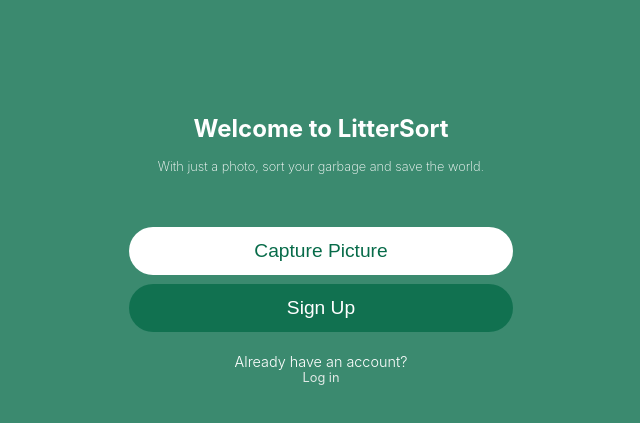
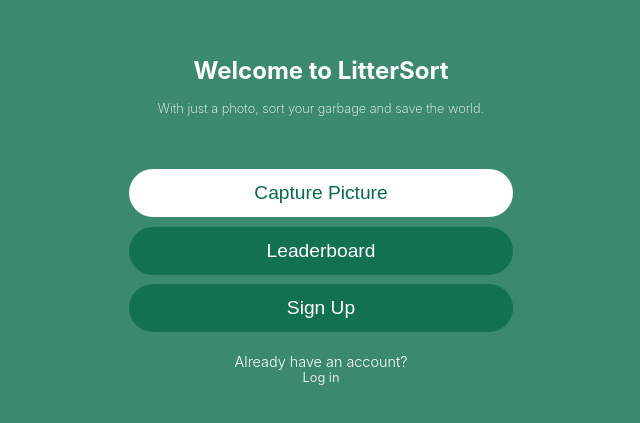
Before and after one commit to codeforsanjose/litter.ai, a React (Create React App) app in the folder client/: page / in a window 1280 px wide. Shown: the part 279-702 px from the top of the page, without its empty margins (319-959 px from the left). Built offline with nearby package versions, Linux system fonts and the light colour scheme; some icons are missing.

Commit message:
Leaderboard button added to landing page

```diff
--- a/client/src/Components/LandingPage.jsx
+++ b/client/src/Components/LandingPage.jsx
@@ -19,11 +19,23 @@ export default function LandingPage({ user }) {
                 Capture Picture
               </button>
             </Link>
-            { !user
-            && (
+            <Link to="/leaderboard">
+              <button type="button" className="landing-secondary-button">
+                Leaderboard
+              </button>
+            </Link>
+            { user
+              ? (
+                <Link to="/profile">
+                  <button type="button" className="landing-secondary-button">
+                    Profile
+                  </button>
+                </Link>
+              )
+              : (
                 <>
                   <Link to="/register">
-                <button type="button" className="landing-register-button">
+                    <button type="button" className="landing-secondary-button">
                       Sign Up
                     </button>
                   </Link>
--- a/client/src/css/Landing.css
+++ b/client/src/css/Landing.css
@@ -60,14 +60,14 @@
 .landing-container
 .landing-bottom-section
 .landing-buttons
-.landing-register-button:hover {
+.landing-secondary-button:hover {
   border: solid var(--white) 0.01rem;
 }
 
 .landing-container
 .landing-bottom-section
 .landing-buttons
-.landing-register-button {
+.landing-secondary-button {
   background-color: var(--main-green-half);;
   color: var(--white);
 }
```
Lines whose indentation alone changed are shown as unchanged.
